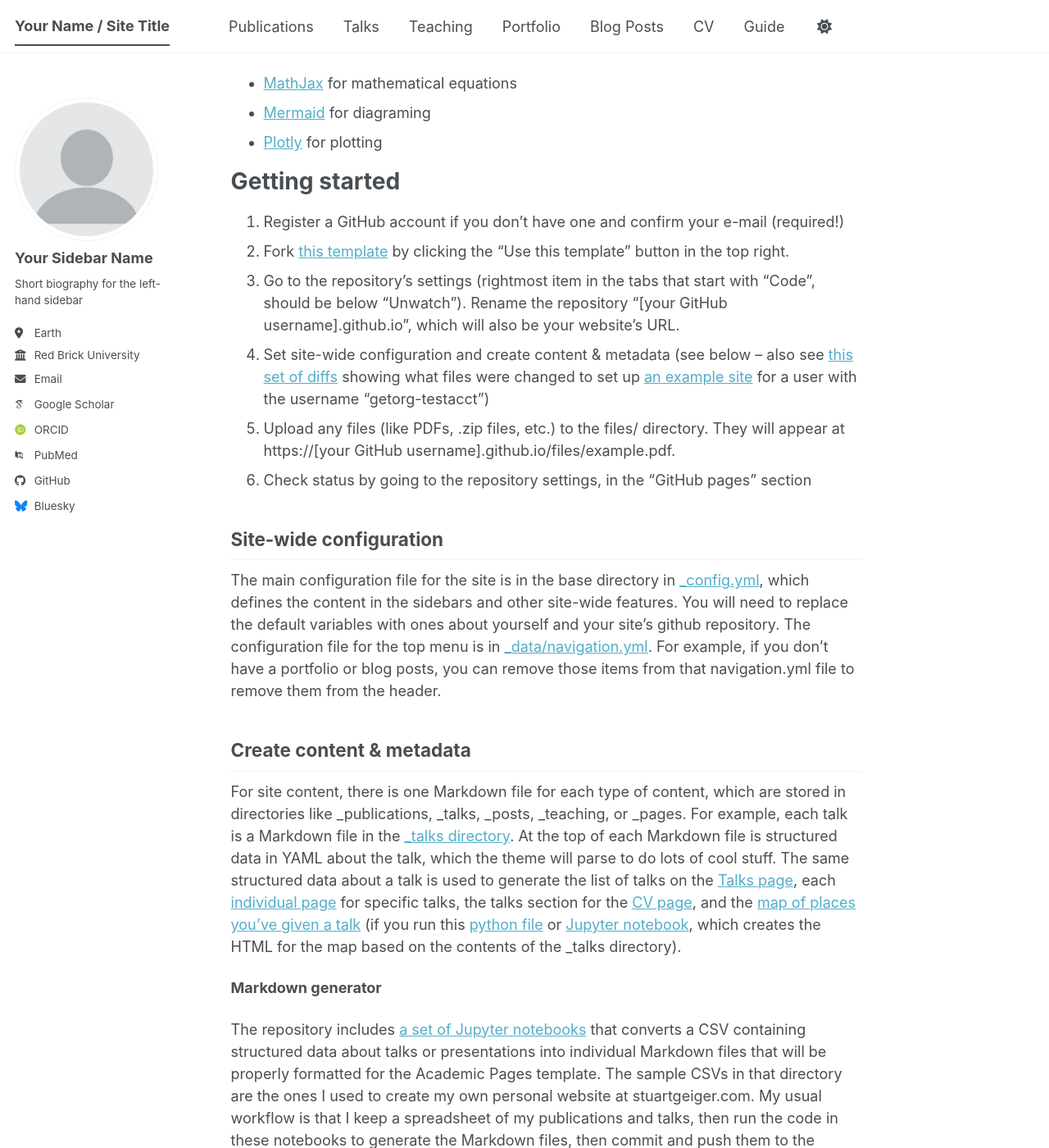
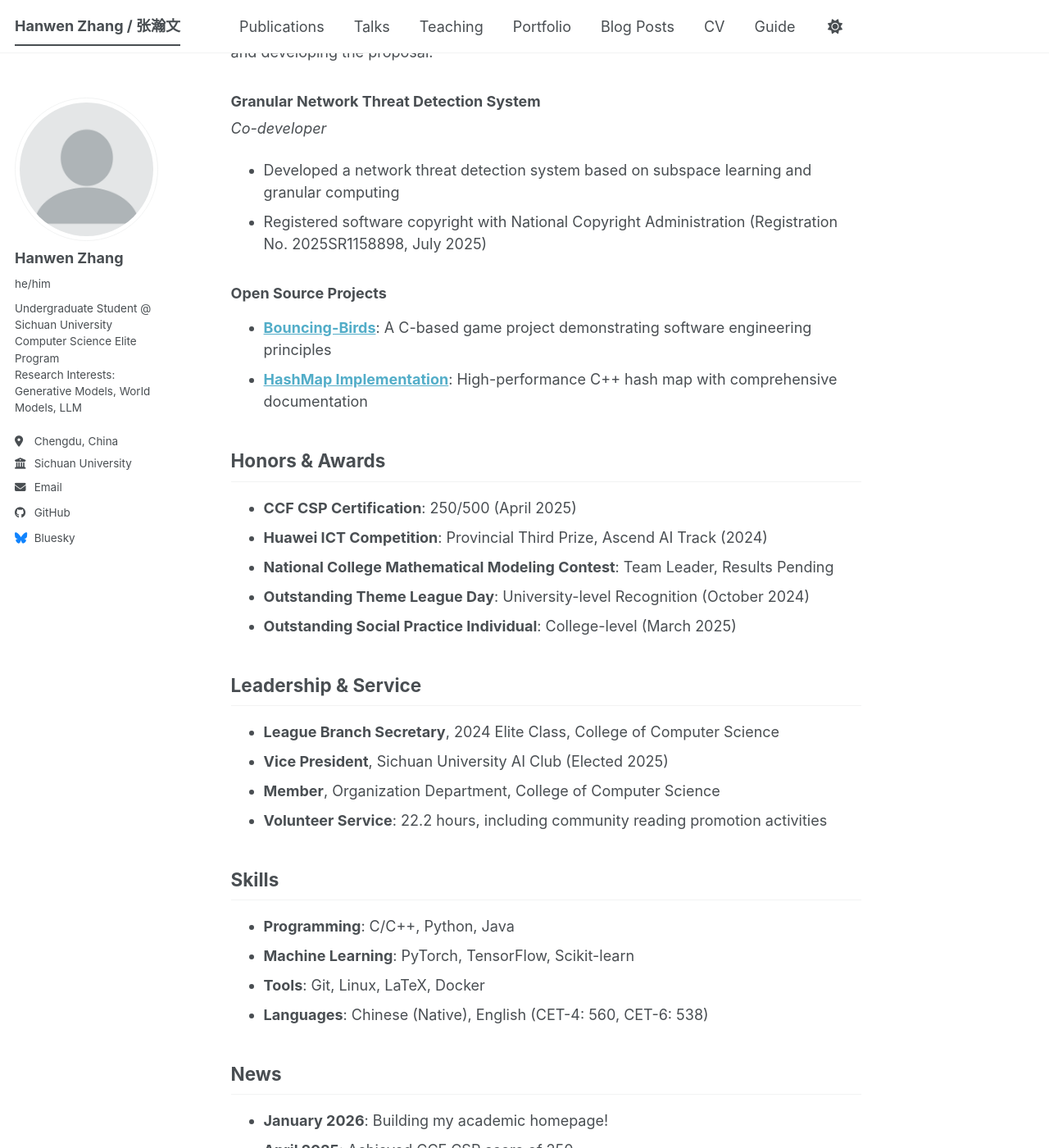
Before and after one commit to hwzhangcs/hwzhangcs.github.io, a Jekyll site: the page built from _pages/about.md, in a window 1280 px wide and 1400 px high, scrolled down 1031 px. Shown: the whole window at 82% size. Built offline with Jekyll 4.4.1, drawn with Linux system fonts in a browser that asks for light colours; some web fonts are replaced; a script bundle is joined from its source files by our own code; library files that are not in the unit come from our copies; some of the changed text lies outside the part shown.

Commit message:
Customize homepage with personal information
- Update site title, name, and description with Hanwen Zhang's info
- Configure email, location, and GitHub username
- Rewrite About page with education, research interests, and achievements
- Add project information including software copyright and open source work
- Include honors, leadership experience, and skills

Co-Authored-By: Claude Sonnet 4.5 <noreply@anthropic.com>

```diff
--- a/_config.yml
+++ b/_config.yml
@@ -9,14 +9,13 @@
 # Basic Site Settings
 locale                   : "en-US"
 site_theme               : "default" # The available themes options are "default", "air", "sunrise", "mint", "dirt" and "contrast"
-title                    : "Your Name / Site Title"
+title                    : "Hanwen Zhang / 张瀚文"
 title_separator          : "-"
-name                     : &name "Your Name"
-description              : &description "Your Name's academic portfolio"   # Update this with a general description of your site, this is the default if not overridden by a page
-url                      : https://academicpages.github.io # The base hostname & protocol for your site e.g. "https://[your GitHub username].github.io",
-                                                           # or if you already have some other page hosted on Github then use "https://[your GitHub username].github.io/[Your Repo Name]"
+name                     : &name "Hanwen Zhang"
+description              : &description "Hanwen Zhang's academic portfolio - Undergraduate at Sichuan University"
+url                      : https://hwzhangcs.github.io
 baseurl                  : "" # the subpath of your site, e.g. "/blog"
-repository               : "academicpages/academicpages.github.io"
+repository               : "hwzhangcs/hwzhangcs.github.io"
 
 # Site Author - The following control what appear as part of the author content on the side bar.
 #               If a field is blank the icon and link will not appear, otherwise it will be shown.
@@ -24,24 +23,24 @@ repository               : "academicpages/academicpages.github.io"
 author:
   # Biographic information
   avatar           : "profile.png"
-  name             : "Your Sidebar Name"
-  pronouns         : # example: "she/her"
-  bio              : "Short biography for the left-hand sidebar"
-  location         : "Earth"
-  employer         : "Red Brick University"
+  name             : "Hanwen Zhang"
+  pronouns         : "he/him"
+  bio              : "Undergraduate Student @ Sichuan University<br>Computer Science Elite Program<br>Research Interests: Generative Models, World Models, LLM"
+  location         : "Chengdu, China"
+  employer         : "Sichuan University"
   uri              : # URL
-  email            : "none@example.org"
+  email            : "2024141410042@stu.scu.edu.cn"
 
   # Academic websites
   academia         : # URL
   arxiv            : # URL - Update with the correct link to your profile
-  googlescholar    : "https://scholar.google.com/citations?user=PS_CX0AAAAAJ"
+  googlescholar    : # "https://scholar.google.com/citations?user=yourID" - Update when you have publications
   inspire-hep      : # URL
   impactstory      : # URL
-  orcid            : "https://orcid.org/yourorcidurl"
+  orcid            : # "https://orcid.org/yourorcidurl" - Update when you have ORCID
   semantic         : # URL
   ssrn             : # URL
-  pubmed           : "https://www.ncbi.nlm.nih.gov/pubmed/?term=john+snow"
+  pubmed           : # URL
   researchgate     : # URL
   scopus           : # URL
   zotero           : # URL
@@ -51,7 +50,7 @@ author:
   bitbucket        : # Username - Update with your username on the site
   codepen          : # Username
   dribbble         : # Username
-  github           : "academicpages"
+  github           : "hwzhangcs"
   kaggle           : # Username
   stackoverflow    : # User number or user number and name (i.e., use "1" or "1/jeff-atwood")
 
--- a/_pages/about.md
+++ b/_pages/about.md
@@ -1,56 +1,75 @@
 ---
 permalink: /
-title: "Academic Pages is a ready-to-fork GitHub Pages template for academic personal websites"
+title: "About Me"
 author_profile: true
 redirect_from:
   - /about/
   - /about.html
 ---
 
-This is the front page of a website that is powered by the [Academic Pages template](https://github.com/academicpages/academicpages.github.io) and hosted on GitHub pages. [GitHub pages](https://pages.github.com) is a free service in which websites are built and hosted from code and data stored in a GitHub repository, automatically updating when a new commit is made to the repository. This template was forked from the [Minimal Mistakes Jekyll Theme](https://mmistakes.github.io/minimal-mistakes/) created by Michael Rose, and then extended to support the kinds of content that academics have: publications, talks, teaching, a portfolio, blog posts, and a dynamically-generated CV. Incidentally, these same features make it a great template for anyone that needs to show off a professional template!
+Hi! I'm Hanwen Zhang (张瀚文), a sophomore undergraduate student in the Computer Science Elite Program at [Sichuan University](https://www.scu.edu.cn/), China. I'm passionate about advancing artificial intelligence through research in **Generative Models**, **World Models**, and **Large Language Models (LLMs)**.
 
- You can fork [this template](https://github.com/academicpages/academicpages.github.io) right now, modify the configuration and Markdown files, add your own PDFs and other content, and have your own site for free, with no ads!
+## Education
 
-A data-driven personal website
-======
-Like many other Jekyll-based GitHub Pages templates, Academic Pages makes you separate the website's content from its form. The content & metadata of your website are in structured Markdown files, while various other files constitute the theme, specifying how to transform that content & metadata into HTML pages. You keep these various Markdown (.md), YAML (.yml), HTML, and CSS files in a public GitHub repository. Each time you commit and push an update to the repository, the [GitHub pages](https://pages.github.com/) service creates static HTML pages based on these files, which are hosted on GitHub's servers free of charge.
+**Sichuan University**, Chengdu, China
+*B.Eng. in Computer Science and Technology (Elite Program)*
+September 2024 - Present
+- GPA: 3.99/4.0
+- Core Courses: Data Structures, Advanced Mathematics, Linear Algebra, Discrete Mathematics
+- Awards: Outstanding League Member (2025), Dean's List
 
-Many of the features of dynamic content management systems (like Wordpress) can be achieved in this fashion, using a fraction of the computational resources and with far less vulnerability to hacking and DDoSing. You can also modify the theme to your heart's content without touching the content of your site. If you get to a point where you've broken something in Jekyll/HTML/CSS beyond repair, your Markdown files describing your talks, publications, etc. are safe. You can rollback the changes or even delete the repository and start over - just be sure to save the Markdown files! You can also write scripts that process the structured data on the site, such as [this one](https://github.com/academicpages/academicpages.github.io/blob/master/talkmap.ipynb) that analyzes metadata in pages about talks to display [a map of every location you've given a talk](https://academicpages.github.io/talkmap.html).
+## Research Interests
 
-For those users that need more advanced functionality, the template also supports the following popular tools:
-- [MathJax](https://www.mathjax.org/) for mathematical equations
-- [Mermaid](https://mermaid.js.org/) for diagraming
-- [Plotly](https://plotly.com/javascript/) for plotting
+My research interests lie at the intersection of machine learning and intelligent systems, focusing on:
 
-Getting started
-======
-1. Register a GitHub account if you don't have one and confirm your e-mail (required!)
-1. Fork [this template](https://github.com/academicpages/academicpages.github.io) by clicking the "Use this template" button in the top right.
-1. Go to the repository's settings (rightmost item in the tabs that start with "Code", should be below "Unwatch"). Rename the repository "[your GitHub username].github.io", which will also be your website's URL.
-1. Set site-wide configuration and create content & metadata (see below -- also see [this set of diffs](https://archive.is/3TPas) showing what files were changed to set up [an example site](https://getorg-testacct.github.io) for a user with the username "getorg-testacct")
-1. Upload any files (like PDFs, .zip files, etc.) to the files/ directory. They will appear at https://[your GitHub username].github.io/files/example.pdf.
-1. Check status by going to the repository settings, in the "GitHub pages" section
+- **Generative Models**: Exploring novel approaches in diffusion models, GANs, and VAEs
+- **World Models**: Developing models that learn representations of environments for planning and decision-making
+- **Large Language Models**: Investigating multimodal learning and efficient fine-tuning techniques
 
-Site-wide configuration
-------
-The main configuration file for the site is in the base directory in [_config.yml](https://github.com/academicpages/academicpages.github.io/blob/master/_config.yml), which defines the content in the sidebars and other site-wide features. You will need to replace the default variables with ones about yourself and your site's github repository. The configuration file for the top menu is in [_data/navigation.yml](https://github.com/academicpages/academicpages.github.io/blob/master/_data/navigation.yml). For example, if you don't have a portfolio or blog posts, you can remove those items from that navigation.yml file to remove them from the header.
+## Projects
 
-Create content & metadata
-------
-For site content, there is one Markdown file for each type of content, which are stored in directories like _publications, _talks, _posts, _teaching, or _pages. For example, each talk is a Markdown file in the [_talks directory](https://github.com/academicpages/academicpages.github.io/tree/master/_talks). At the top of each Markdown file is structured data in YAML about the talk, which the theme will parse to do lots of cool stuff. The same structured data about a talk is used to generate the list of talks on the [Talks page](https://academicpages.github.io/talks), each [individual page](https://academicpages.github.io/talks/2012-03-01-talk-1) for specific talks, the talks section for the [CV page](https://academicpages.github.io/cv), and the [map of places you've given a talk](https://academicpages.github.io/talkmap.html) (if you run this [python file](https://github.com/academicpages/academicpages.github.io/blob/master/talkmap.py) or [Jupyter notebook](https://github.com/academicpages/academicpages.github.io/blob/master/talkmap.ipynb), which creates the HTML for the map based on the contents of the _talks directory).
+### National Innovation Training Program (Upcoming 2026)
+*Team Leader*
+Planning a national-level undergraduate innovation project focusing on multimodal learning and generative models. Currently conducting preliminary research and developing the proposal.
 
-**Markdown generator**
+### Granular Network Threat Detection System
+*Co-developer*
+- Developed a network threat detection system based on subspace learning and granular computing
+- Registered software copyright with National Copyright Administration (Registration No. 2025SR1158898, July 2025)
 
-The repository includes [a set of Jupyter notebooks](https://github.com/academicpages/academicpages.github.io/tree/master/markdown_generator
-) that converts a CSV containing structured data about talks or presentations into individual Markdown files that will be properly formatted for the Academic Pages template. The sample CSVs in that directory are the ones I used to create my own personal website at stuartgeiger.com. My usual workflow is that I keep a spreadsheet of my publications and talks, then run the code in these notebooks to generate the Markdown files, then commit and push them to the GitHub repository.
+### Open Source Projects
+- **[Bouncing-Birds](https://github.com/hwzhangcs/Bouncing-Birds)**: A C-based game project demonstrating software engineering principles
+- **[HashMap Implementation](https://github.com/hwzhangcs/HashMap-CPP)**: High-performance C++ hash map with comprehensive documentation
 
-How to edit your site's GitHub repository
-------
-Many people use a git client to create files on their local computer and then push them to GitHub's servers. If you are not familiar with git, you can directly edit these configuration and Markdown files directly in the github.com interface. Navigate to a file (like [this one](https://github.com/academicpages/academicpages.github.io/blob/master/_talks/2012-03-01-talk-1.md) and click the pencil icon in the top right of the content preview (to the right of the "Raw | Blame | History" buttons). You can delete a file by clicking the trashcan icon to the right of the pencil icon. You can also create new files or upload files by navigating to a directory and clicking the "Create new file" or "Upload files" buttons.
+## Honors & Awards
 
-Example: editing a Markdown file for a talk
-![Editing a Markdown file for a talk](/images/editing-talk.png)
+- **CCF CSP Certification**: 250/500 (April 2025)
+- **Huawei ICT Competition**: Provincial Third Prize, Ascend AI Track (2024)
+- **National College Mathematical Modeling Contest**: Team Leader, Results Pending
+- **Outstanding Theme League Day**: University-level Recognition (October 2024)
+- **Outstanding Social Practice Individual**: College-level (March 2025)
 
-For more info
-------
-More info about configuring Academic Pages can be found in [the guide](https://academicpages.github.io/markdown/), the [growing wiki](https://github.com/academicpages/academicpages.github.io/wiki), and you can always [ask a question on GitHub](https://github.com/academicpages/academicpages.github.io/discussions). The [guides for the Minimal Mistakes theme](https://mmistakes.github.io/minimal-mistakes/docs/configuration/) (which this theme was forked from) might also be helpful.
+## Leadership & Service
+
+- **League Branch Secretary**, 2024 Elite Class, College of Computer Science
+- **Vice President**, Sichuan University AI Club (Elected 2025)
+- **Member**, Organization Department, College of Computer Science
+- **Volunteer Service**: 22.2 hours, including community reading promotion activities
+
+## Skills
+
+- **Programming**: C/C++, Python, Java
+- **Machine Learning**: PyTorch, TensorFlow, Scikit-learn
+- **Tools**: Git, Linux, LaTeX, Docker
+- **Languages**: Chinese (Native), English (CET-4: 560, CET-6: 538)
+
+## News
+
+- **January 2026**: Building my academic homepage!
+- **April 2025**: Achieved CCF CSP score of 250
+- **March 2025**: Elected as Vice President of SCU AI Club
+- **July 2024**: Software copyright registered for Granular Network Threat Detection System
+
+---
+
+I'm always open to research collaborations and interesting discussions. Feel free to reach out via email at [2024141410042@stu.scu.edu.cn](mailto:2024141410042@stu.scu.edu.cn)!
```
